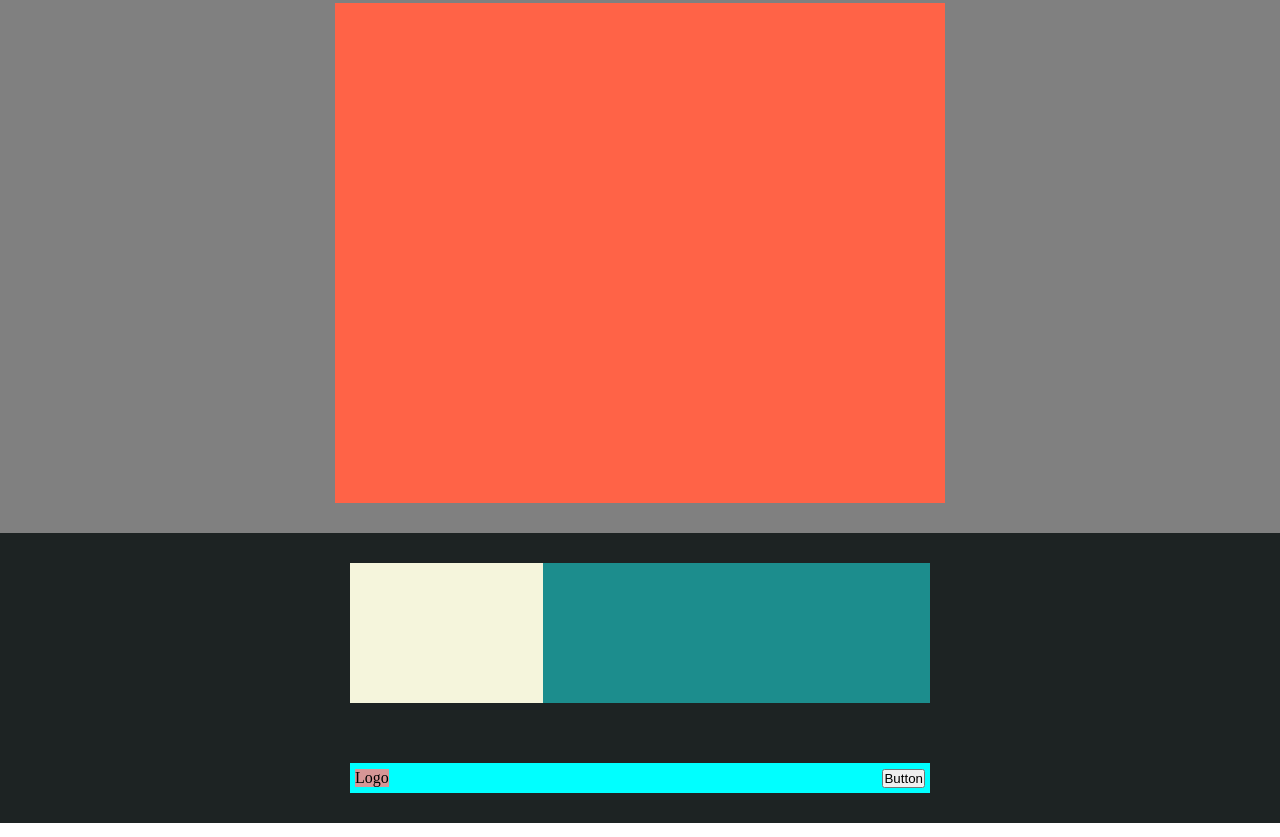
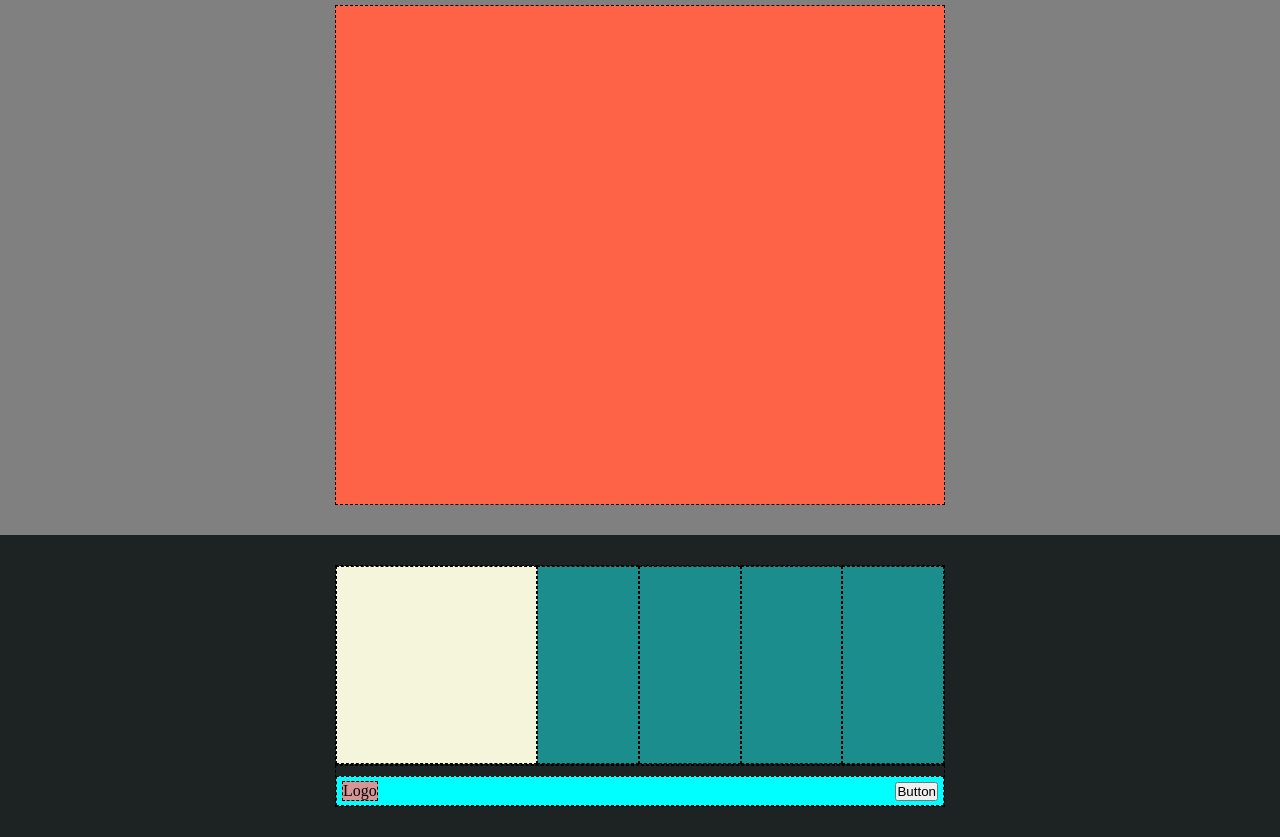
Before and after one commit to LucaElisio/htmlcss-struttura-discord, a plain HTML site: page index.html in a window 1280 px wide. Shown: the part 1267-2104 px from the top of the page. Drawn offline with Linux system fonts and the light colour scheme.

Commit message:
feat: border dashed to all <div>

```diff
--- a/css/style.css
+++ b/css/style.css
@@ -12,7 +12,7 @@
     margin: 0 auto;
 }
 
-section, footer > div{
+section, footer{
     width: 100%;
     padding: 30px;
 }
@@ -33,7 +33,6 @@ header{
 }
 
 .menu div{
-    border: 1px dashed black;
     padding: 5px;
 }
 
@@ -66,8 +65,6 @@ header{
     background-color: purple;
     height: 200px;
 }
-
-/* Main Section */
 
 /* Sezioni dispari */
 .odd{
@@ -140,8 +137,14 @@ footer{
     justify-content: space-between;
     align-items: center;
     padding: 5px;
+    margin-top: 10px;
 }
 
 .bottom-logo{
     background-color: rgb(214, 150, 150);
 }
+
+/* debug */
+div{
+    border: 1px dashed black;
+}
```
